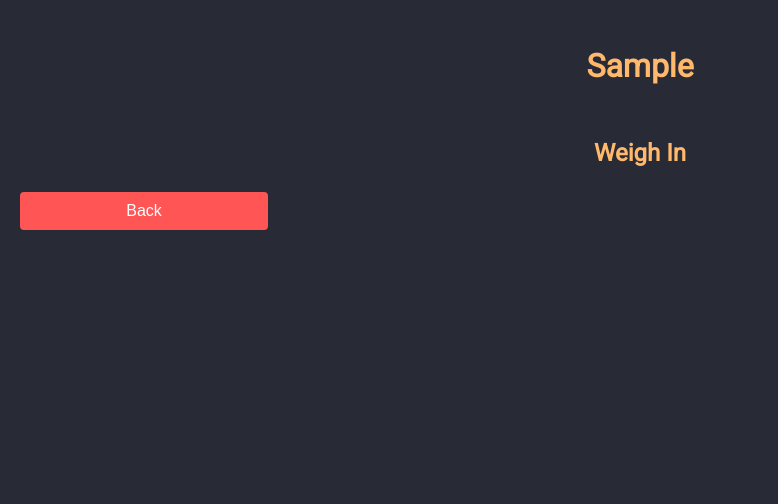
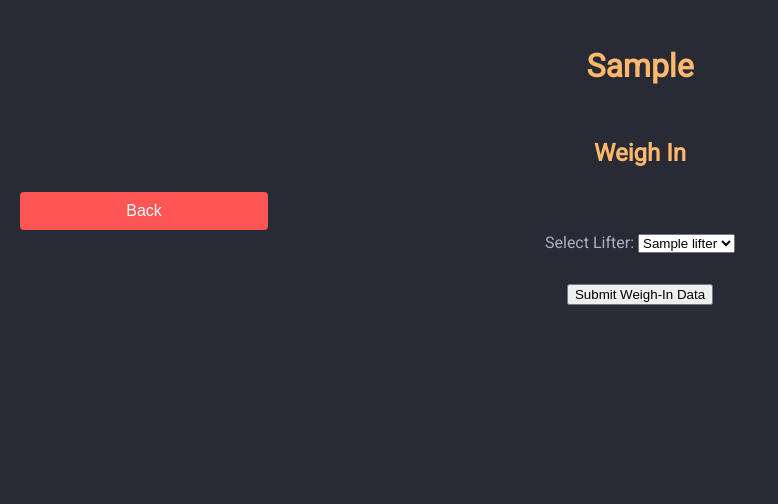
Before and after one commit to mkingopng/apl_aws, a Flask app: template templates/weigh_in.html in a window 1280 px wide. Shown: the top 504 px of the page, without its empty margins (0-778 px from the left). Run offline with Flask 3, Linux system fonts and the light colour scheme; the template is opened without the code that fills it: most values are stand-ins (such as "Sample title", 1, 10 or a date in 2020); parts of the project's set-up code (start-up, migrations or seed data) failed here and were passed over.

Commit message:
Working on the weigh_in page.

```diff
--- a/CFG.py
+++ b/CFG.py
@@ -28,3 +28,4 @@ columns = [
     "Next of Kin Name",
     "Next of Kin Phone Number"
 ]
+current_time = datetime.now().strftime("%Y%m%d-%H%M%S")
--- a/app.py
+++ b/app.py
@@ -3,11 +3,10 @@ This is the main file for the website. It contains the routes for the website.
 """
 import logging
 import boto3
-from datetime import datetime
 from flask import Flask, render_template, request, flash, redirect, url_for, jsonify
 from werkzeug.utils import secure_filename
 from dotenv import load_dotenv
-from CFG import table_name, meet_name
+from CFG import table_name, meet_name, current_time
 from dynamodb_utilities import DynamoDBHandler
 from validation import validate_email, validate_phone_number, validate_dob
 import sys
@@ -15,8 +14,6 @@ import os
 import calculators
 
 sys.path.insert(0,os.path.abspath(os.path.join(os.path.dirname(__file__), '..')))
-
-current_time = datetime.now().strftime("%Y%m%d-%H%M%S")
 
 # logging
 logger = logging.getLogger(__name__)
@@ -60,6 +57,8 @@ def landing():
 def entry():
     """
     enter meet by filling in lifter details and the submitting
+    :param: class (open, junior, submaster, master), based on age/dob
+    :param: city/state
     :return:
     """
     app.logger.info("Processing the entry route")
@@ -72,7 +71,10 @@ def entry():
         # Ensure new fields are included
         if 'tested_or_open' not in form_data or 'weight_class' not in form_data:
             flash("Missing information in the form.", "error")
-            return render_template('entry.html', my_variable=my_variable)
+            return render_template(
+                'entry.html',
+                my_variable=my_variable
+            )
 
         if 'lifterImage' in request.files:
             file = request.files['lifterImage']
@@ -82,11 +84,19 @@ def entry():
                 bucket_name = 'apl-lifter-images'
                 try:
                     s3.upload_fileobj(file, bucket_name, filename)
-                    s3_file_url = (f'https://{bucket_name}.s3.amazonaws.com/{filename}')
+                    s3_file_url = (
+                        f'https://{bucket_name}.s3.amazonaws.com/{filename}'
+                    )
                     form_data['image_url'] = s3_file_url
                 except Exception as e:
-                    flash(f"Error uploading image: {str(e)}", "error")
-                    return render_template('entry.html', my_variable=my_variable)
+                    flash(
+                        f"Error uploading image: {str(e)}",
+                        "error"
+                    )
+                    return render_template(
+                        'entry.html',
+                        my_variable=my_variable
+                    )
 
         # validation checks
         if not validate_email(form_data['Email']):
@@ -100,8 +110,10 @@ def entry():
             flash("Registration successful!", "success")
             # fix_me: redirect to clear the form - redirects back to entry page
             return redirect(url_for('entry'))
-
-    return render_template('entry.html', my_variable=my_variable)
+    return render_template(
+        'entry.html',
+        my_variable=my_variable
+    )
 
 
 @app.route('/summary_of_lifters')
@@ -111,23 +123,57 @@ def summary_table():
     :return:
     """
     my_variable = meet_name
-    lifters = handler.get_all_lifters()
-    return render_template('summary_table.html', my_variable=my_variable, lifters=lifters)
+    lifters = handler.get_all_lifters_emails()
+    return render_template(
+        'summary_table.html',
+        my_variable=my_variable,
+        lifters=lifters
+    )
+    # fix_me: need to see the image for each lifter, if supplied
+    # todo: build this out
 
 
-# fix_me: need to see the image for each lifter, if supplied
-# todo: build this out
-
-
-@app.route('/weigh_in')
-def weight_in():
+@app.route('/weigh_in', methods=['GET', 'POST'])
+def weigh_in():
     """
     Route to handle the weigh in page.
     :return:
     """
-    return render_template('weigh_in.html')
+    try:
+        lifters_emails = handler.get_all_lifters_emails()
+        if request.method == 'POST':
+            email = request.form['email']
+            weigh_in_data = {
+                'body_weight': request.form['bodyWeight'],
+                'squat_opener': request.form['squatOpener']
+            }
+                # todo: Add other fields here
+            # Update the lifter's record in DynamoDB
+            update_status = handler.update_lifter_data(email, weigh_in_data)
 
-    # todo: build this out
+            if update_status:
+                flash("Weigh-in data successfully updated", "success")
+            else:
+                flash("Failed to update weigh-in data", "error")
+
+        return render_template('weigh_in.html', lifters=lifters_emails)
+
+    except Exception as e:
+        lifters_emails = handler.get_all_lifters_emails()
+        app.logger.error(f"Error in weigh_in function: {e}")
+        flash(f"An error occurred: {e}", "error")
+        return render_template('weigh_in.html', lifters=lifters_emails)
+
+
+@app.route('/get_lifter_details')
+def get_lifter_details():
+    email = request.args.get('email')
+    try:
+        lifter_details = handler.get_lifters_details(email)
+        return jsonify(lifter_details)
+    except Exception as e:
+        app.logger.error(f"Error fetching lifter details: {e}")
+        return jsonify({"error": str(e)}), 500
 
 
 @app.route('/calculator')
@@ -210,7 +256,7 @@ if __name__ == '__main__':
     # Set the logging level. You can change it to DEBUG or ERROR as needed.
     app.logger.setLevel(logging.INFO)
 
-    # Optional: Add a file handler to also log to a file.
+    # add a file handler to also log to a file.
     log_handler = logging.FileHandler(f'logs/flask_app.log')
     log_handler.setLevel(logging.INFO)
     formatter = logging.Formatter('%(asctime)s - %(levelname)s - %(message)s')
--- a/templates/weigh_in.html
+++ b/templates/weigh_in.html
@@ -88,17 +88,17 @@
 
             .button-container button {
                 width: 100%;
-                margin-bottom: 10px; /* Space between stacked buttons */
+                margin-bottom: 10px; /* space between stacked buttons */
             }
 
             .button-container button:last-child {
-                margin-bottom: 0;  /* Remove margin for the last button */
+                margin-bottom: 0;  /* remove margin for the last button */
             }
         }
 
     </style>
     <link href="https://fonts.googleapis.com/css?family=Roboto&display=swap" rel="stylesheet">
-    <!-- Add any specific styles here or in your common stylesheet -->
+    <!-- add any specific styles here or in your common stylesheet -->
 </head>
 <body>
   <h1>{{ my_variable }}</h1>
@@ -107,6 +107,69 @@
   <div class="back-button-container">
       <button id="backButton" >Back</button>
   </div>
+
+  <form id="weighInForm" method="POST" action="/weigh_in">
+      <label for="lifterEmail">Select Lifter:</label>
+      <select id="lifterEmail" name="lifterEmail" onchange="loadLifterDetails()">
+          {% for email in lifters %}
+              <option value="{{ email }}">{{ email }}</option>
+          {% endfor %}
+      </select><br><br>
+
+      <div id="lifterDetails" style="display:none;">
+          <h2>Lifter Details</h2>
+
+          <label>First Name:</label>
+          <input type="text" id="firstName" name="firstName" disabled><br><br>
+
+          <label>Last Name:</label>
+          <input type="text" id="lastName" name="lastName" disabled><br><br>
+
+          <label>Gender:</label>
+          <input type="text" id="gender" name="gender" disabled><br><br>
+
+          <label>Date of Birth:</label>
+          <input type="date" id="dob" name="dob" disabled><br><br>
+
+          <label>Email:</label>
+          <input type="email" id="email" name="email" disabled><br><br>
+
+          <label>Phone Number:</label>
+          <input type="text" id="phoneNumber" name="phoneNumber" disabled><br><br>
+
+          <label>Weight Class:</label>
+          <input type="text" id="weightClass" name="weightClass" disabled><br><br>
+
+          <label>City/State:</label>
+          <input type="text" id="cityState" name="cityState" disabled><br><br>
+
+          <label>Division:</label>
+          <input type="text" id="division" name="division" disabled><br><br>
+
+          <label>Event:</label>
+          <input type="text" id="event" name="event" disabled><br><br>
+
+          <input type="hidden" id="hiddenEmail" name="email">
+
+          <label for="bodyWeight">Body Weight:</label>
+          <input type="number" step="0.01" id="bodyWeight" name="bodyWeight"><br><br>
+
+          <label for="squatBarHeight">Squat Bar Height:</label>
+          <input type="text" id="squatBarHeight" name="squatBarHeight"><br><br>
+
+          <label for="benchBarHeight">Bench Bar Height:</label>
+          <input type="text" id="benchBarHeight" name="benchBarHeight"><br><br>
+
+          <label for="faceSaverHeight">Bench Face Savers Height:</label>
+          <input type="text" id="faceSaverHeight" name="faceSaverHeight"><br><br>
+
+          <label for="squatOpener">Squat Opener:</label>
+          <input type="number" step="0" id="squatOpener" name="squatOpener"><br><br>
+      </div>
+
+      <button type="submit">Submit Weigh-In Data</button>
+
+  </form>
 
       <div class="button-container">
             <button onclick="window.location.href='/entry'">PlaceHolder</button>
@@ -120,6 +183,42 @@
     document.getElementById('backButton').onclick = function() {
         window.location.href = '/';
     };
+
+    function loadLifterDetails() {
+        var selectedEmail = document.getElementById('lifterEmail').value;
+        console.log("Selected email:", selectedEmail); // Debugging line
+        document.getElementById('hiddenEmail').value = selectedEmail;
+        fetch('/get_lifter_details?email=' + selectedEmail)
+        .then(response => response.json())
+        .then(data => {
+            console.log("Lifter details:", data); // Debugging line
+            // Update fields with fetched data
+            document.getElementById('firstName').value = data.firstName || '';
+            document.getElementById('lastName').value = data.lastName || '';
+            // ... Update other fields similarly
+        })
+        .catch(error => console.error('Error:', error));
+    }
+
+
+    fetch('/get_lifter_details?email=' + selectedEmail)
+    .then(response => response.json())
+    .then(data => {
+        // Update fields with data
+        document.getElementById('firstName').value = data.firstName || '';
+        document.getElementById('lastName').value = data.lastName || '';
+        document.getElementById('gender').value = data.gender || '';
+        document.getElementById('dob').value = data.dob || '';
+        document.getElementById('email').value = data.email || '';
+        document.getElementById('phoneNumber').value = data.phoneNumber || '';
+        document.getElementById('weightClass').value = data.weightClass || '';
+        document.getElementById('cityState').value = data.cityState || '';
+        document.getElementById('division').value = data.division || '';
+        document.getElementById('event').value = data.event || '';
+        // ... add other fields similarly
+    })
+    .catch(error => console.error('Error:', error));
+
 </script>
 
 </body>
```
Also changed, not shown: dynamodb_utilities.py (+45 -4 lines), templates/error.html (added, +10 -0 lines), README.md, 1 other file. Lines whose indentation alone changed are shown as unchanged.
